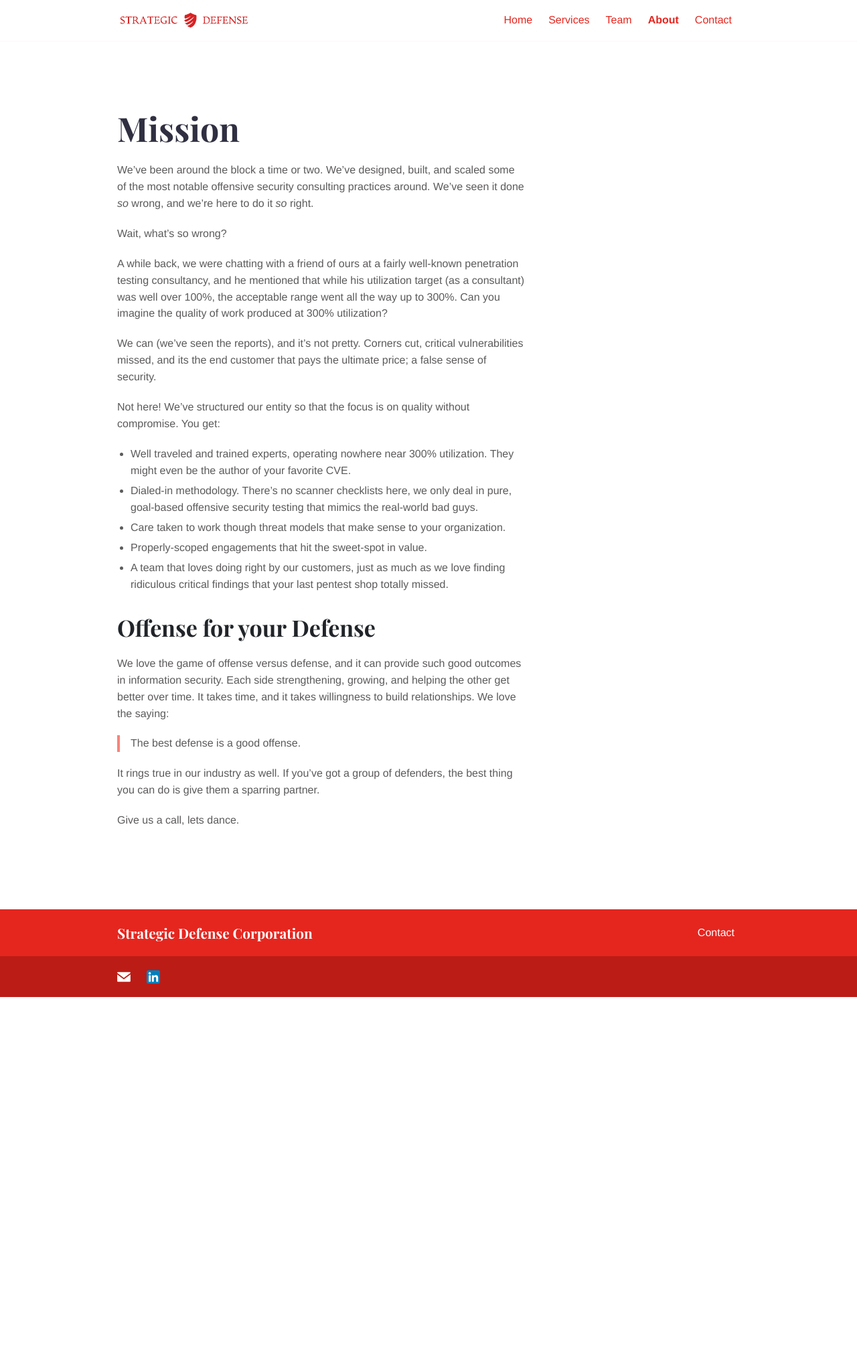
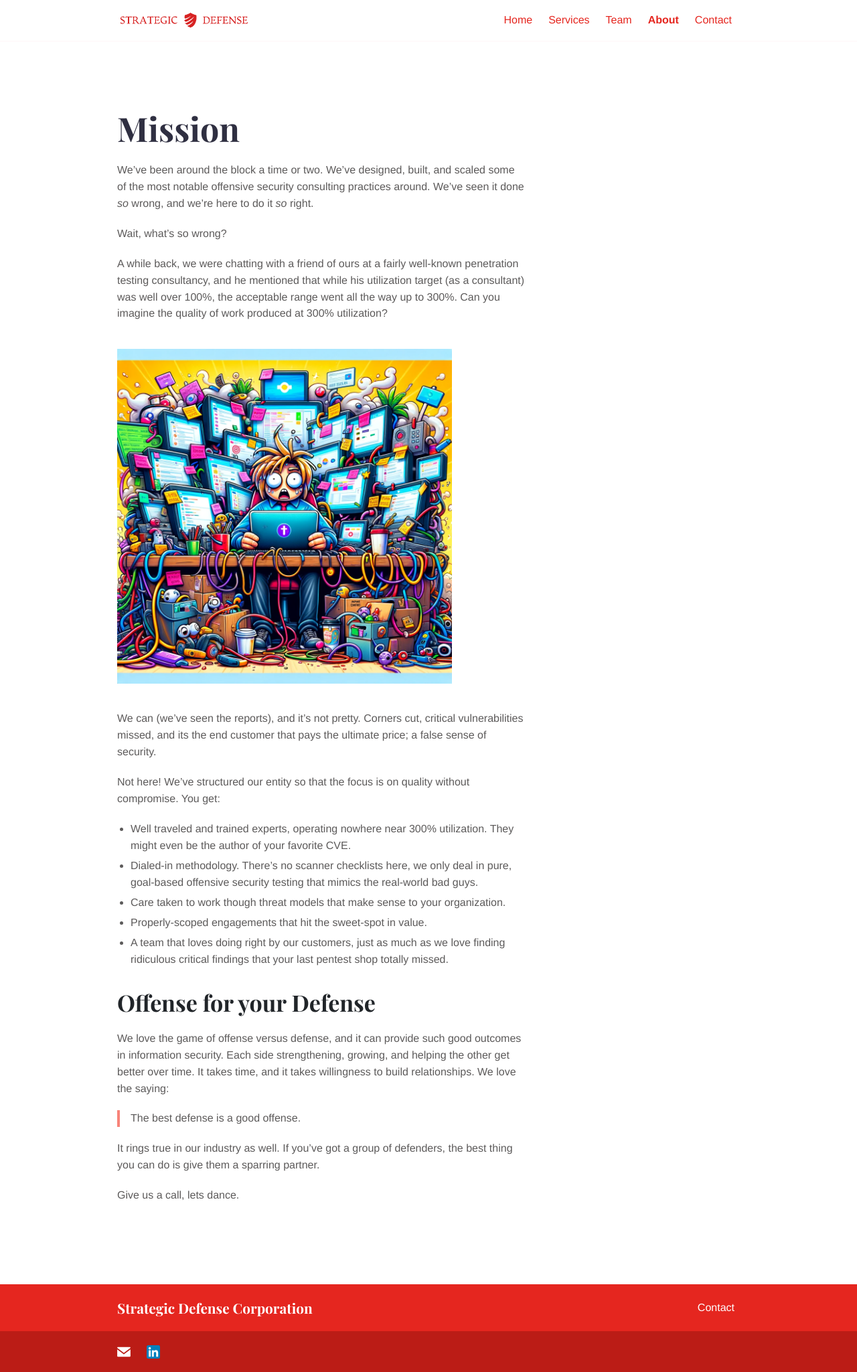
Before and after one commit to strategicdefense/strategicdefense.github.io, a Jekyll site: the page built from about.md, in a window 1280 px wide. Shown: the whole page at 67% size. Built offline with Jekyll 4.4.1, drawn with Linux system fonts in a browser that asks for light colours; before the commit the page ends 1489 px from its top, so only the background shows below that.

Commit message:
adding image to about

```diff
--- a/about.md
+++ b/about.md
@@ -11,6 +11,8 @@ We've been around the block a time or two. We've designed, built, and scaled som
 Wait, what's so wrong?
 
 A while back, we were chatting with a friend of ours at a fairly well-known penetration testing consultancy, and he mentioned that while his utilization target (as a consultant) was well over 100%, the acceptable range went all the way up to 300%. Can you imagine the quality of work produced at 300% utilization?
+
+![overworked](/images/illustrations/overworked.webp){: width="500"}
 
 We can (we've seen the reports), and it's not pretty. Corners cut, critical vulnerabilities missed, and its the end customer that pays the ultimate price; a false sense of security.
 
```
Also changed, not shown: images/illustrations/overworked.webp (added), 2 other files.
